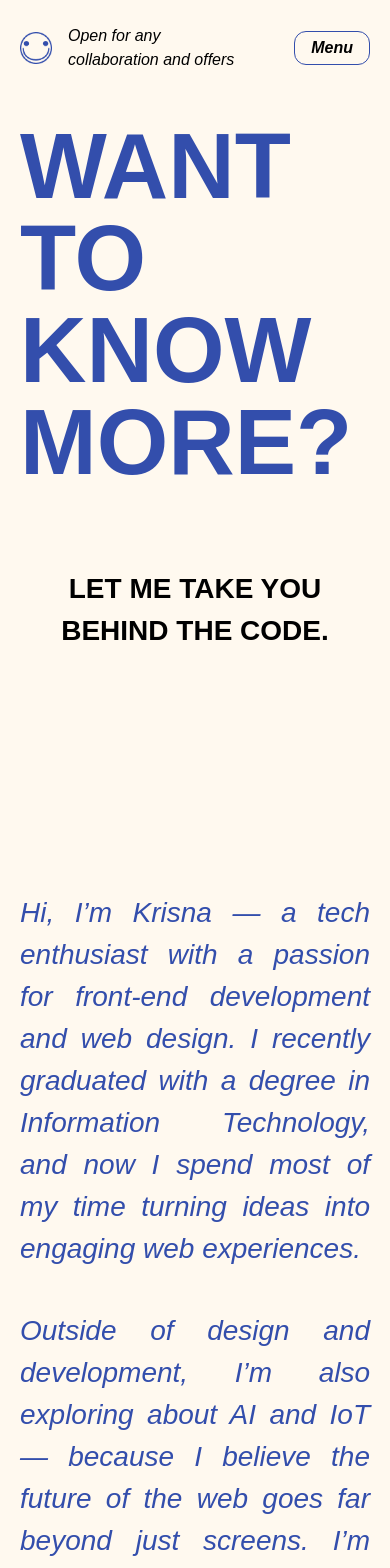
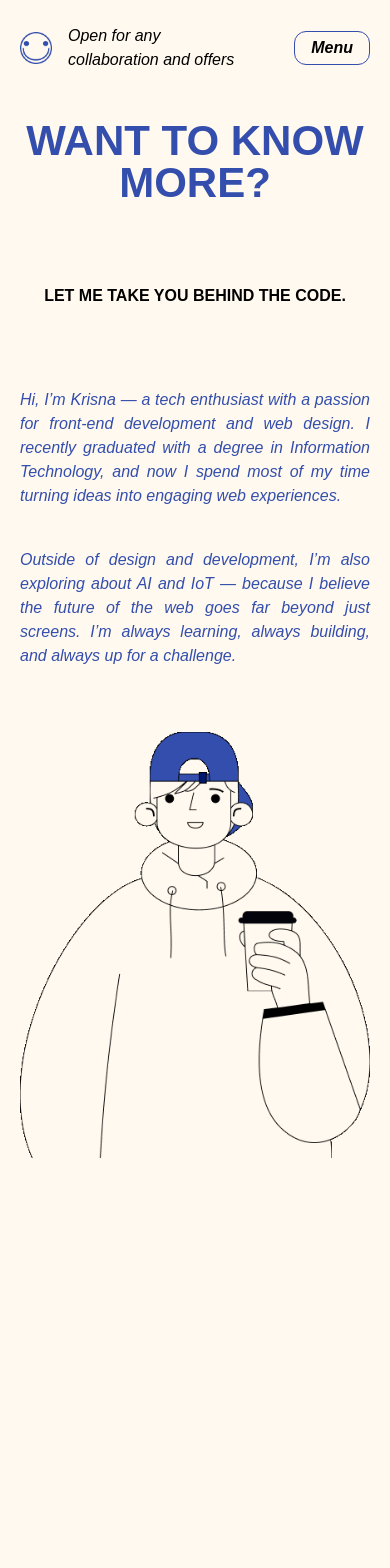
Before and after one commit to krisnasdna/portofolio, a Nuxt app: page /about in a window 390 px wide. Shown: the top 1568 px of the page. After the commit the page ends 1158 px from the top, so only its background shows below. Built offline with nearby package versions, Linux system fonts and the light colour scheme; a web font is replaced by a local one.

Commit message:
update responsive

```diff
--- a/pages/about.vue
+++ b/pages/about.vue
@@ -1,14 +1,14 @@
 <template>
   <div class="mx-5 lg:mx-[80px] my-0">
-    <h1 class="text-[92px] lg:text-[230px] font-[900] text-[#334EAC] uppercase leading-none ">Want to know more?</h1>
-    <h2 class="text-[28px]  font-semibold uppercase text-center lg:mt-60 mt-20">Let me take you behind the code.</h2>
-    <div class="grid lg:grid-cols-2 grid-cols-1 justify-start mt-60">
-      <div class="justify-self-start row-start-2 lg:row-start-auto">
+    <h1 class="text-[42px] lg:text-[230px] font-[900] text-[#334EAC] uppercase leading-none text-center">Want to know more?</h1>
+    <h2 class="lg:text-[28px] text-base font-semibold uppercase text-center lg:mt-60 mt-20">Let me take you behind the code.</h2>
+    <div class="grid lg:grid-cols-2 grid-cols-1 justify-start lg:mt-60 mt-20">
+      <div class="justify-self-start row-start-2 lg:row-start-auto mt-16">
         <img src="~/assets/image/karakter.gif" alt="icon">
       </div>
       <div class="flex flex-col gap-10">
-          <h2 class="text-[28px] italic font-medium text-[#334EAC] text-justify">Hi, I’m Krisna — a tech enthusiast with a passion for front-end development and web  design. I recently graduated with a degree in Information Technology, and now I spend most of my time turning ideas into engaging web experiences.</h2>
-          <h2 class="text-[28px] italic font-medium text-[#334EAC] text-justify">Outside of design and development, I’m also exploring about  AI and IoT — because I believe the future of the web goes far beyond just screens. I’m always learning, always building, and always up for a challenge.</h2>
+          <h2 class="lg:text-[28px] text-base italic font-medium text-[#334EAC] text-justify">Hi, I’m Krisna — a tech enthusiast with a passion for front-end development and web  design. I recently graduated with a degree in Information Technology, and now I spend most of my time turning ideas into engaging web experiences.</h2>
+          <h2 class="lg:text-[28px] text-base italic font-medium text-[#334EAC] text-justify">Outside of design and development, I’m also exploring about  AI and IoT — because I believe the future of the web goes far beyond just screens. I’m always learning, always building, and always up for a challenge.</h2>
       </div>
     </div>
   </div>
--- a/pages/contact.vue
+++ b/pages/contact.vue
@@ -1,6 +1,7 @@
 <template>
   <div class="mx-5 lg:mx-[80px] my-0 lg:overflow-hidden">
-    <h1 class="text-[41px] lg:text-[147px] font-[900] text-[#334EAC] uppercase leading-[1.1] lg:leading-none lg:text-center flex flex-row justify-center items-start flex-wrap">Let's make good <span class="flex flex-row justify-center items-start lg:gap-2 gap-1">sh<img src="~/assets/image/icon.png" alt="icon" class="lg:w-10 lg:h-10 lg:mt-2 w-5 h-5">t together</span> </h1>
+    <h1 class="text-[42px] font-[900] uppercase leading-none text-center text-[#334EAC]">Let's make good sh*t together</h1>
+    <h1 class="text-[41px] hidden lg:text-[147px] font-[900] text-[#334EAC] uppercase leading-[1.1] lg:leading-none lg:text-center lg:flex flex-row justify-center items-start flex-wrap">Let's make good <span class="flex flex-row justify-center items-start lg:gap-2 gap-1">sh<img src="~/assets/image/icon.png" alt="icon" class="lg:w-10 lg:h-10 lg:mt-2 w-5 h-5">t together</span> </h1>
     <div class="grid lg:grid-cols-3 grid-cols-1 justify-center items-center h-full">
       <div class="lg:flex flex-row items-center text-center lg:gap-20 lg:self-end mb-6 justify-start hidden">
         <NuxtLink to="instagram.com" class="text-base underline italic">Instagram</Nuxtlink>
--- a/pages/index.vue
+++ b/pages/index.vue
@@ -1,6 +1,6 @@
 <template>
   <div class="mx-5 lg:mx-[80px] my-0 lg:overflow-hidden ">
-    <h1 class="text-[92px] lg:text-[230px] font-[900] text-[#334EAC] uppercase leading-none lg:flex lg:flex-row lg:items-end gap-1 lg:justify-center text-center ">Krisna <span><img src="~/assets/image/icon.png" alt="icon" class="w-10 h-10 mb-8 lg:mb-0 hidden lg:inline"></span>Sedana</h1>
+    <h1 class="text-[68px] lg:text-[230px] font-[900] text-[#334EAC] uppercase leading-none lg:flex lg:flex-row lg:items-end gap-1 lg:justify-center text-center ">Krisna <span><img src="~/assets/image/icon.png" alt="icon" class="w-10 h-10 mb-8 lg:mb-0 hidden lg:inline"></span>Sedana</h1>
     <div class="grid lg:grid-cols-3 grid-cols-1 justify-center items-center h-full mt-10">
       <div class="flex flex-col justify-center items-center text-center gap-10">
         <div >
--- a/pages/project.vue
+++ b/pages/project.vue
@@ -1,6 +1,6 @@
 <template>
   <div class="mx-5 lg:mx-[80px] my-0 lg:overflow-hidden">
-    <h1 class="text-[80px] lg:text-[230px] font-[900] text-[#334EAC] uppercase leading-none flex flex-row items-end gap-1 justify-center text-center">My Project <span><img src="~/assets/image/icon.png" alt="icon" class="w-10 h-10 mb-8 hidden lg:inline"></span></h1>
+    <h1 class="text-[68px] lg:text-[230px] font-[900] text-[#334EAC] uppercase leading-none flex flex-row items-end gap-1 justify-center text-center">My Project <span><img src="~/assets/image/icon.png" alt="icon" class="w-10 h-10 mb-8 hidden lg:inline"></span></h1>
     <div class="grid lg:grid-cols-3 grid-cols-1 justify-center items-center h-full gap-10 lg:gap-0 my-10">
       <div class="flex flex-col justify-center items-center text-center gap-10  ">
         <h2 class="text-base font-medium uppercase">
```
